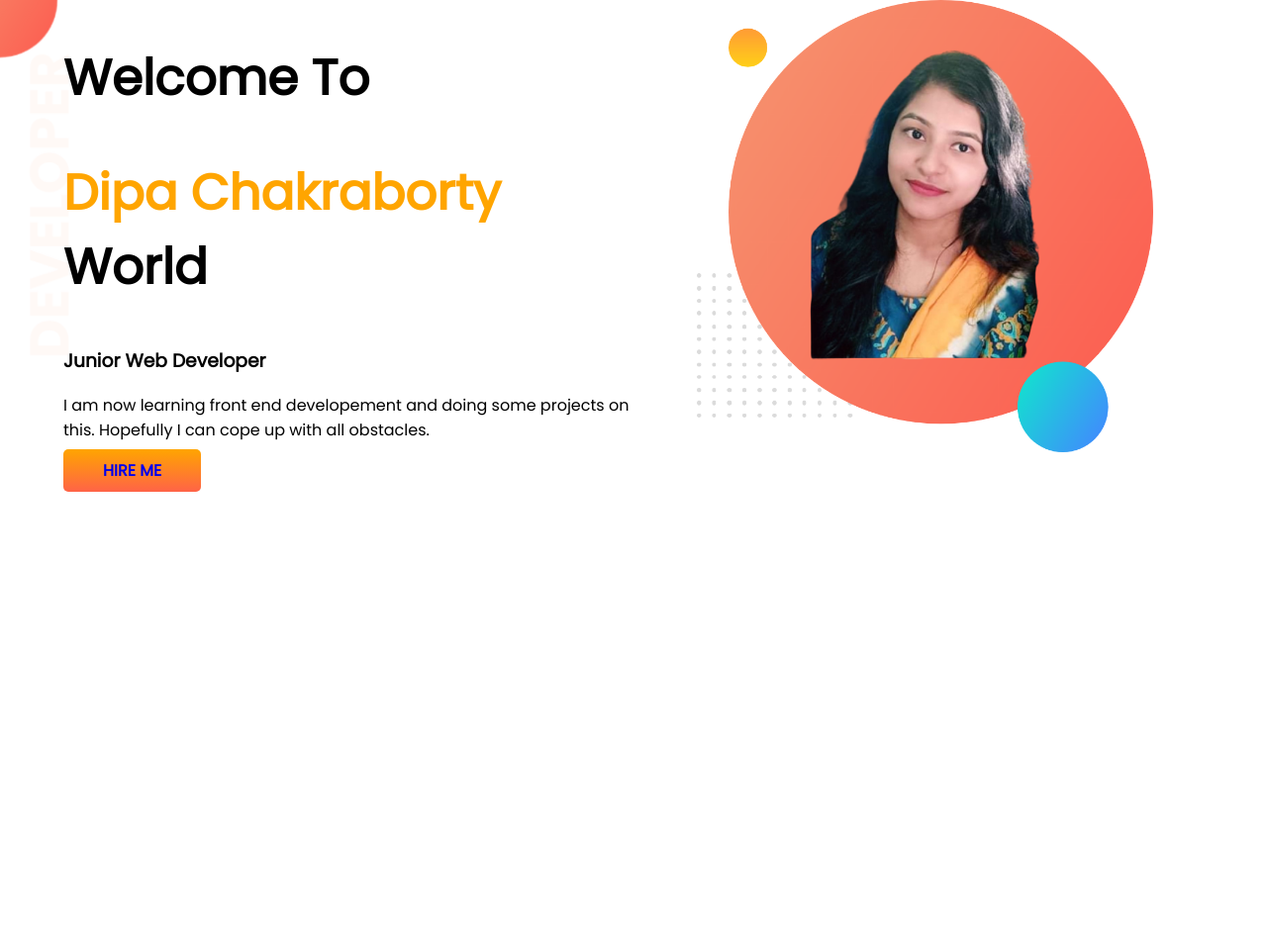
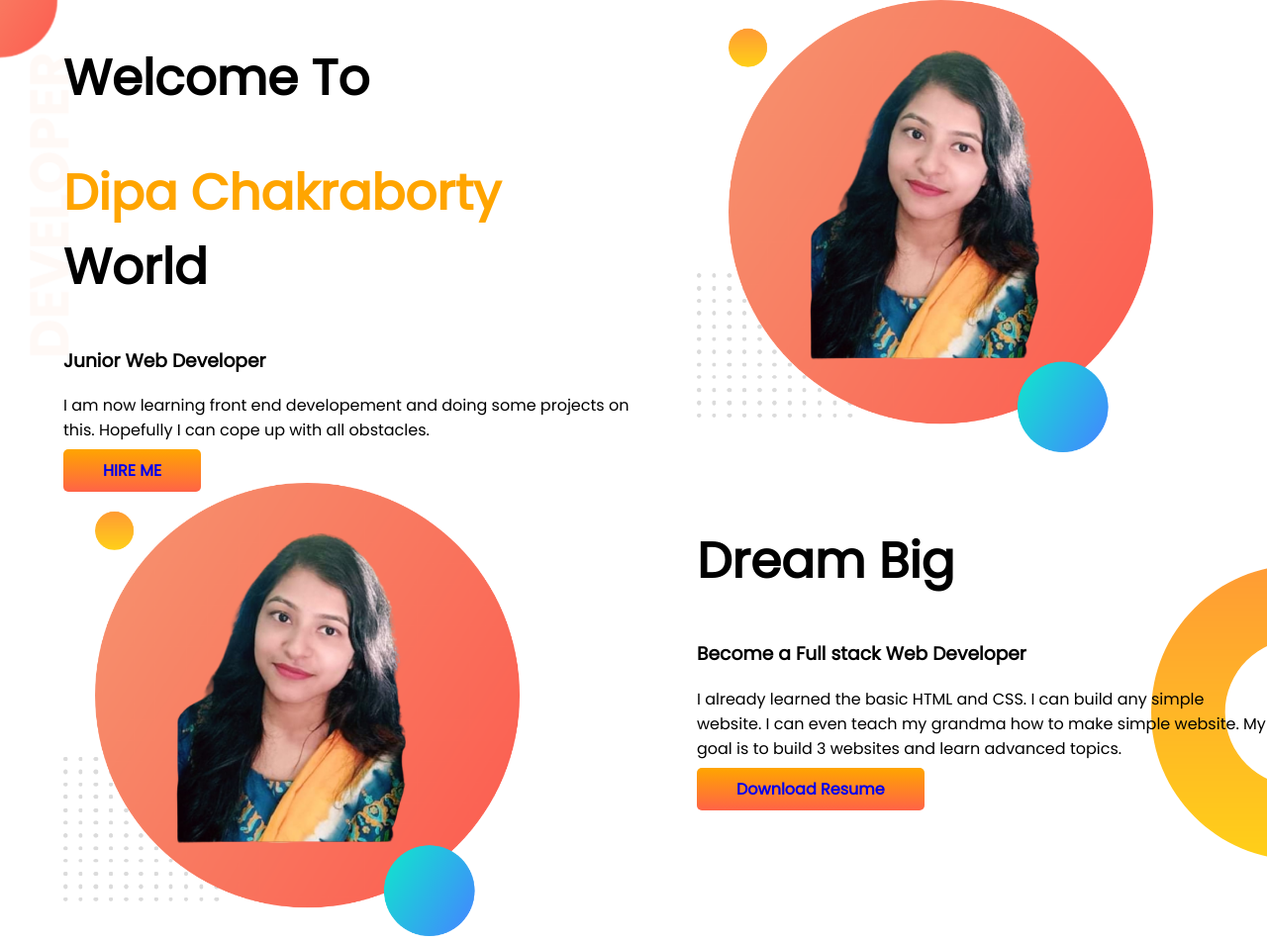
Before and after one commit to Dipa-07/developer-portfolio, a plain HTML site: page index.html in a window 1280 px wide. Shown: the whole page at 99% size. Before the commit the page ends 800 px from the top, so only its background shows below. Drawn offline with Linux system fonts and the light colour scheme.

Commit message:
dream added

```diff
--- a/index.html
+++ b/index.html
@@ -30,6 +30,21 @@
             <img src="images/dipa-picture-with-bg.png" alt="">
         </div>
     </section>
+    <section class="dream-big">
+        <div class="half-width">
+            <img src="images/dipa-picture-with-bg.png" alt="">
+        </div>
+        <div class="half-width">
+            <h1>Dream Big</h1>
+            <h3>Become a Full stack Web Developer</h3>
+            <p>I already learned the basic HTML and CSS. I can build any simple website. I can even teach my grandma how
+                to make simple website. My goal is to build 3 websites and learn advanced topics.</p>
+            <a class="link-button" target="_blank" href="https://www.linkedin.com/in/dipa-chakraborty-ab3062181/">
+                Download Resume</a>
+        </div>
+
+    </section>
+
 
 </body>
 
--- a/style.css
+++ b/style.css
@@ -12,6 +12,7 @@ h1{
 
 section{
     display:flex;
+    margin-bottom: 100;
 }
 
 .half-width{
@@ -32,3 +33,8 @@ section{
     background-image: url(images/top-banner.png);
     background-repeat: no-repeat;
 }
+.dream-big{
+    background-image: url(images/dream-bg.png);
+    background-repeat: no-repeat;
+    background-position: right ;
+}
```
